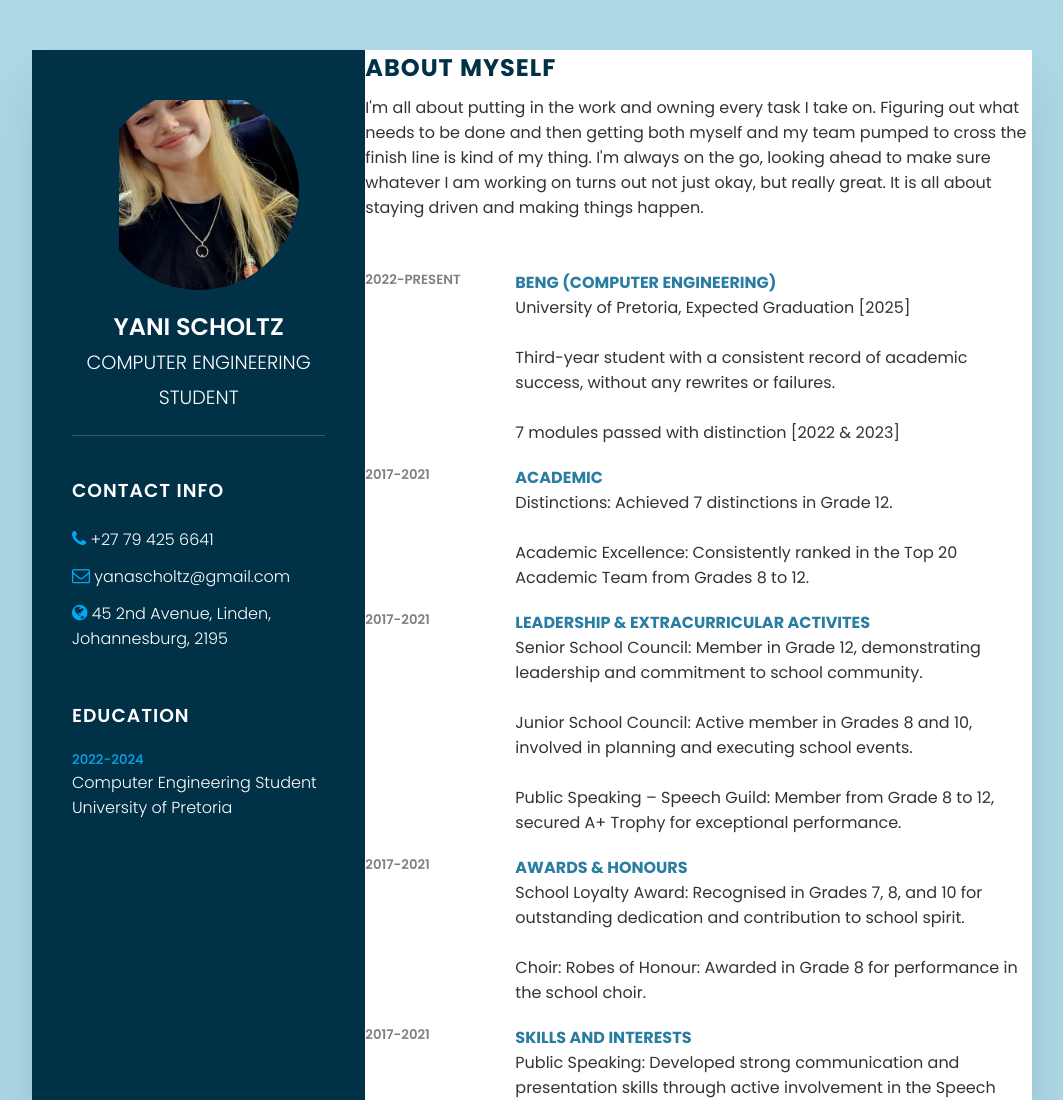
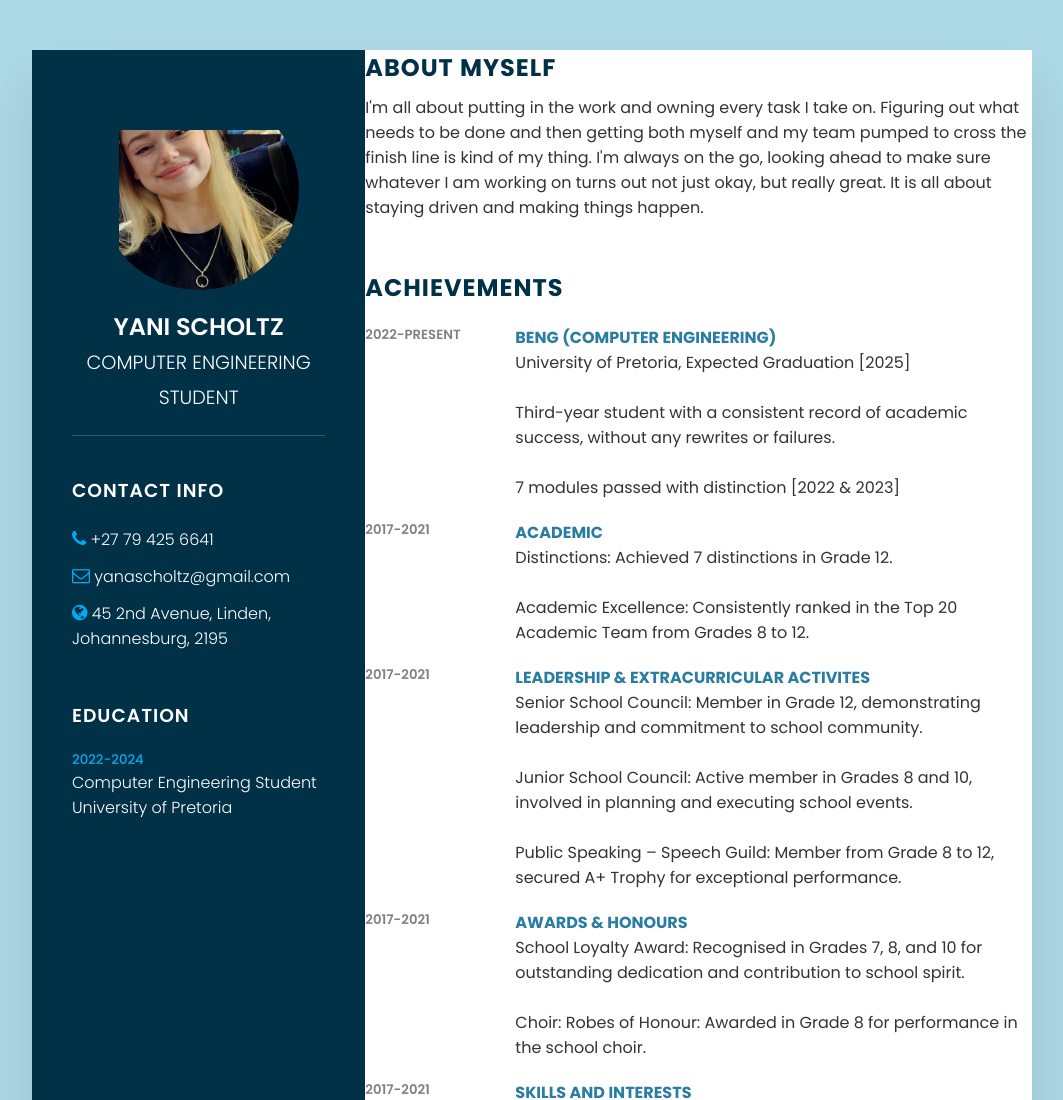
Before and after one commit to YaniScholtz/Resume, a plain HTML site: page index.html in a window 1280 px wide. Shown: the top 1100 px of the page, without its empty margins (108-1171 px from the left). Drawn offline with Linux system fonts and the light colour scheme.

Commit message:
Picture fixing and Title add

```diff
--- a/index.html
+++ b/index.html
@@ -66,7 +66,7 @@
                     It is all about staying driven and making things happen.</p>
             </div>
             <div class="about">
-                <h2 class="Achievements"></h2>
+                <h2 class="title2">Achievements</h2>
                 <div class="box">
                     <div class="year_company">
                         <h5>2022-Present</h5>
--- a/style.css
+++ b/style.css
@@ -56,7 +56,7 @@ body {
 
 .profileText .imgBx img {
     position: absolute;
-    top: 10px;
+    top: 40px;
     left: 20px;
     width: 100%;
     height: 100%;
```
